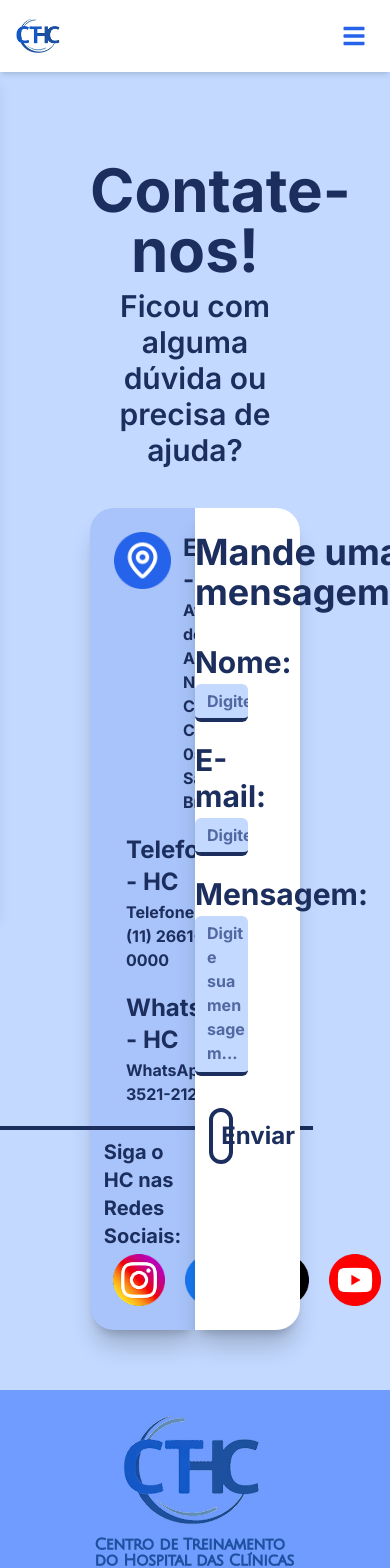
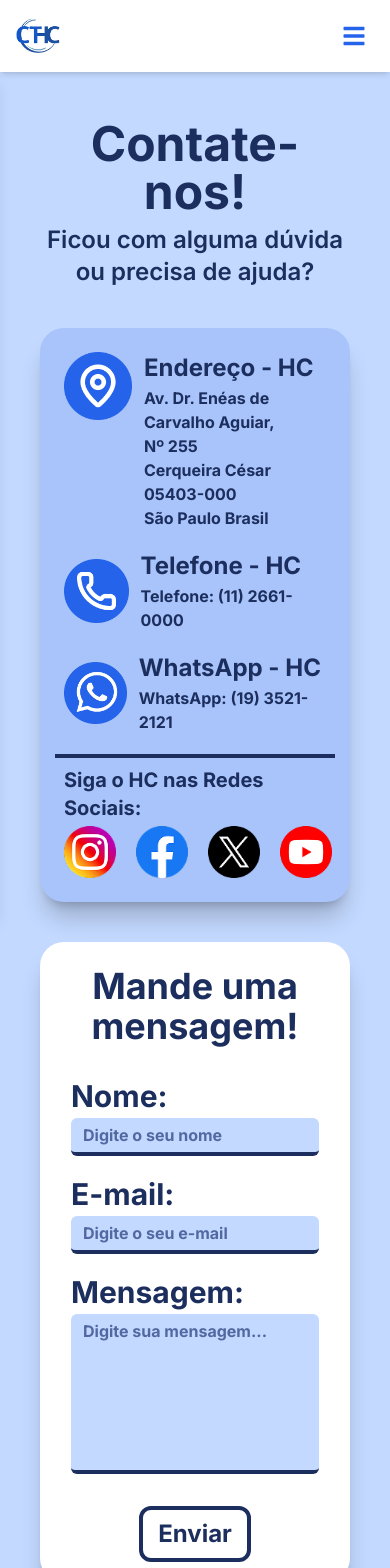
Before and after one commit to BSM-Challenge/ct-hc, a React (Vite) app: page /contato in a window 390 px wide. Shown: the top 1568 px of the page. Built offline with nearby package versions, Linux system fonts and the light colour scheme; a web font is replaced by a local one.

Commit message:
Responsividade total da página de Contato feita.

```diff
--- a/src/routes/Contato/index.tsx
+++ b/src/routes/Contato/index.tsx
@@ -1,20 +1,20 @@
 export default function Contato() {
   return (
-    <main className="pt-40 pb-5 bg-[var(--light-blue)] flex-grow max-w-screen px-[90px]
+    <main className="pt-30 pb-5 bg-[var(--light-blue)] flex-grow max-w-screen px-[40px]
     sm:pt-30 sm:px-15 lg:pt-40 2xl:px-40">
-      <h1 className="text-6xl text-center text-[var(--dark-blue-title)] font-bold">
+      <h1 className="text-5xl text-center text-[var(--dark-blue-title)] font-bold">
         Contate-nos!
       </h1>
-      <p className="text-3xl text-center text-[var(--dark-blue-title)] font-semibold mt-2 sm:text-2xl sm:w-[100%]">
+      <p className="text-2xl text-center text-[var(--dark-blue-title)] font-semibold mt-2 sm:text-2xl sm:w-[100%]">
         Ficou com alguma dúvida ou precisa de ajuda?
       </p>
 
-      <div className="flex flex-row justify-center mt-10 mb-10
+      <div className="flex flex-col justify-center mt-10 mb-10
       sm:flex-col lg:flex-row 2xl:h-[100%] 2xl:w-[100%]">
-        <section className="bg-[var(--light-blue-2)] rounded-bl-3xl rounded-tl-3xl p-6 flex-1 w-1/2 shadow-xl/20
+        <section className="bg-[var(--light-blue-2)] rounded-3xl p-6 flex-1 w-[100%] shadow-xl/20 mb-10
         sm:w-[80%] sm:rounded-3xl sm:self-center sm:mb-10
         lg:rounded-br-none lg:rounded-tr-none lg:mb-0 lg:w-[100%]">
-          <div className="flex flex-col sm:ml-4 md:items-center lg:px-1 lg:py-3 lg:items-start">
+          <div className="flex flex-col sm:ml-4 md:items-center lg:px-1 lg:py-6 lg:items-start">
 
             {/* card endereço */}
             <div className="flex flex-row items-start gap-3 mb-5
@@ -67,11 +67,11 @@ export default function Contato() {
             </div>
 
             {/* card redes */}
-            <hr className="border-[var(--dark-blue-title)] w-85 border-2 mb-2 self-center md:w-[90%]"/>
+            <hr className="border-[var(--dark-blue-title)] w-70 border-2 mb-2 self-center md:w-[90%] lg:mt-5"/>
 
             <div className="flex flex-col items-center gap-1
             sm:self-center sm:mr-4">
-              <h2 className="font-bold text-xl text-[var(--dark-blue-title)] xl:text-2xl">
+              <h2 className="font-bold text-xl text-[var(--dark-blue-title)] xl:text-2xl lg:mt-2">
                 Siga o HC nas Redes Sociais:
               </h2>
 
@@ -86,15 +86,16 @@ export default function Contato() {
           </div>
         </section>
 
-        <section className="bg-[var(--color-white)] rounded-br-3xl rounded-tr-3xl w-1/2 shadow-xl/20
+        <section className="bg-[var(--color-white)] rounded-3xl w-[100%] shadow-xl/20
         sm:w-[80%] sm:rounded-3xl sm:self-center sm:mb-10
-        lg:rounded-bl-none lg:rounded-tl-none lg:mb-0 lg:w-1/2 lg:h-132">
-          <div className="flex flex-col items-start w-[100%] h-[100%] pt-6 sm:items-center lg:items-start">
-            <h2 className="text-[var(--dark-blue-title)] text-4xl font-bold mb-8
+        lg:rounded-bl-none lg:rounded-tl-none lg:mb-0 lg:w-1/2">
+
+          <div className="flex flex-col items-center w-[100%] h-[100%] pt-6 sm:items-center xl:py-13">
+            <h2 className="text-[var(--dark-blue-title)] text-4xl text-center font-bold mb-8
             sm:text-center sm:text-3xl md:text-4xl lg:self-center lg:mb-5">Mande uma mensagem!</h2>
 
-            <form className="flex flex-col w-[50%] h-[100%]
-            sm:w-[80%] md:w-[70%] lg:py-0 lg:px-10 lg:w-[100%]">
+            <form className="flex flex-col w-[80%] h-[100%]
+            sm:w-[80%] md:w-[70%] lg:py-0 lg:px-10 lg:w-[100%] xl:w-[90%]">
               <label htmlFor="nome" className="text-[var(--dark-blue-title)] font-bold text-3xl mb-1">Nome:</label>
               <input type="text" placeholder="Digite o seu nome" className="bg-[var(--light-blue)] w-[100%] placeholder:text-[var(--dark-blue-2)] placeholder:font-bold rounded-md py-[5px] pl-3 mb-5 border-b-4 border-[var(--dark-blue-title)] "/>
 
@@ -103,9 +104,9 @@ export default function Contato() {
 
               <label htmlFor="mensagem" className="text-[var(--dark-blue-title)] font-bold text-3xl mb-1">Mensagem:</label>
               <textarea placeholder="Digite sua mensagem..."
-              className="bg-[var(--light-blue)] placeholder:text-[var(--dark-blue-2)] placeholder:font-bold rounded-md py-[5px] pl-3 mb-8 w-[100%] h-40 resize-none border-b-4 border-[var(--dark-blue-title)] lg:h-30 lg:mb-4" />
+              className="bg-[var(--light-blue)] placeholder:text-[var(--dark-blue-2)] placeholder:font-bold rounded-md py-[5px] pl-3 mb-8 w-[100%] h-40 resize-none border-b-4 border-[var(--dark-blue-title)] lg:h-40 lg:mb-5 xl:mb-8" />
 
-              <button className="text-[var(--dark-blue-title)] text-2xl font-bold border-4 border-[var(--dark-blue-title)] rounded-xl p-2 w-[35%] mb-10 self-center hover:bg-[var(--light-blue)] hover:text-[var(--color-blue-2)] hover:border-[var(--color-blue-2)] cursor-pointer transition-colors duration-300">Enviar</button>
+              <button className="text-[var(--dark-blue-title)] text-2xl font-bold border-4 border-[var(--dark-blue-title)] rounded-xl p-2 w-[45%] mb-5 self-center hover:bg-[var(--light-blue)] hover:text-[var(--color-blue-2)] hover:border-[var(--color-blue-2)] cursor-pointer transition-colors duration-300 xl:mb-0 xl:text-3xl">Enviar</button>
             </form>
           </div>
 
```
